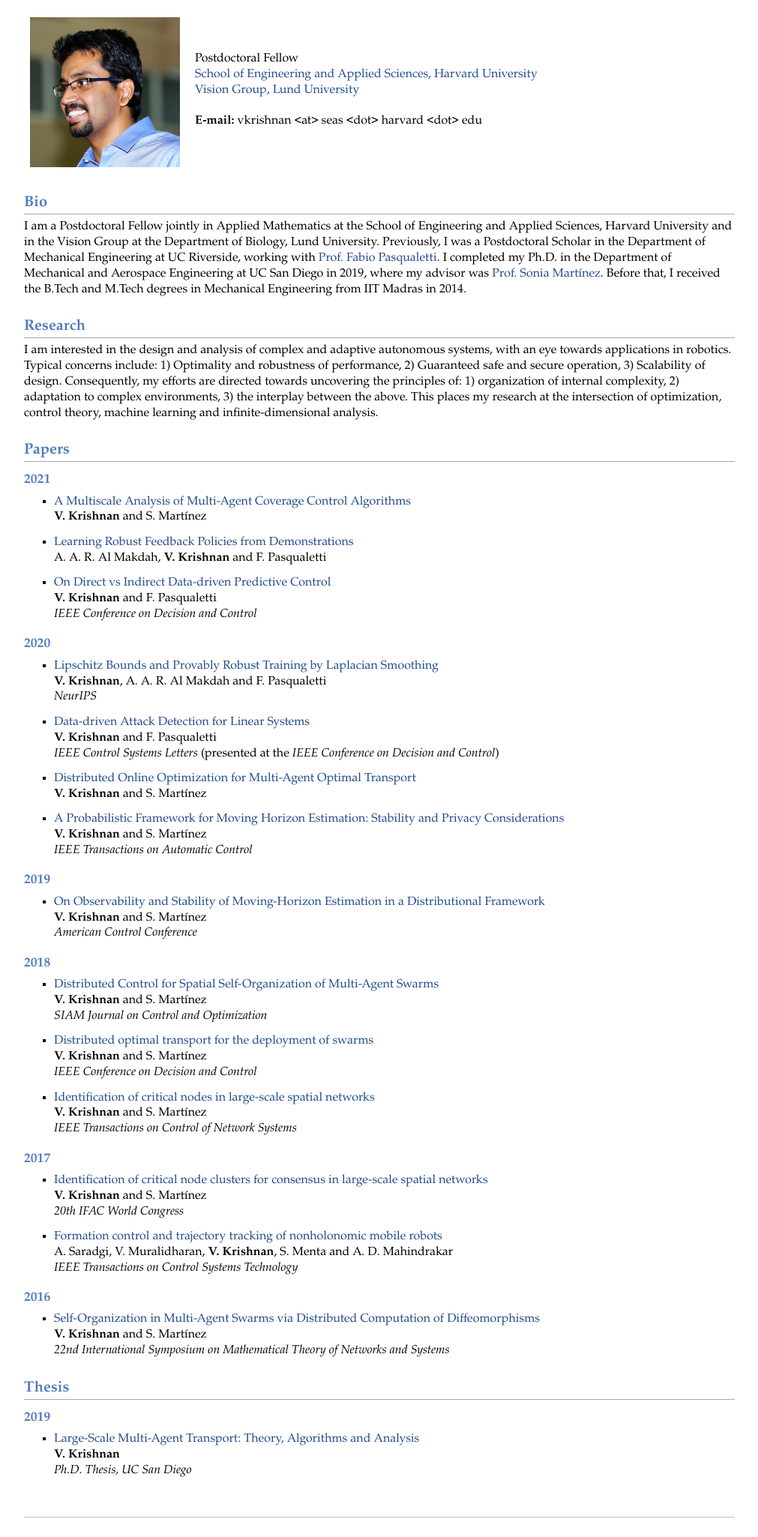
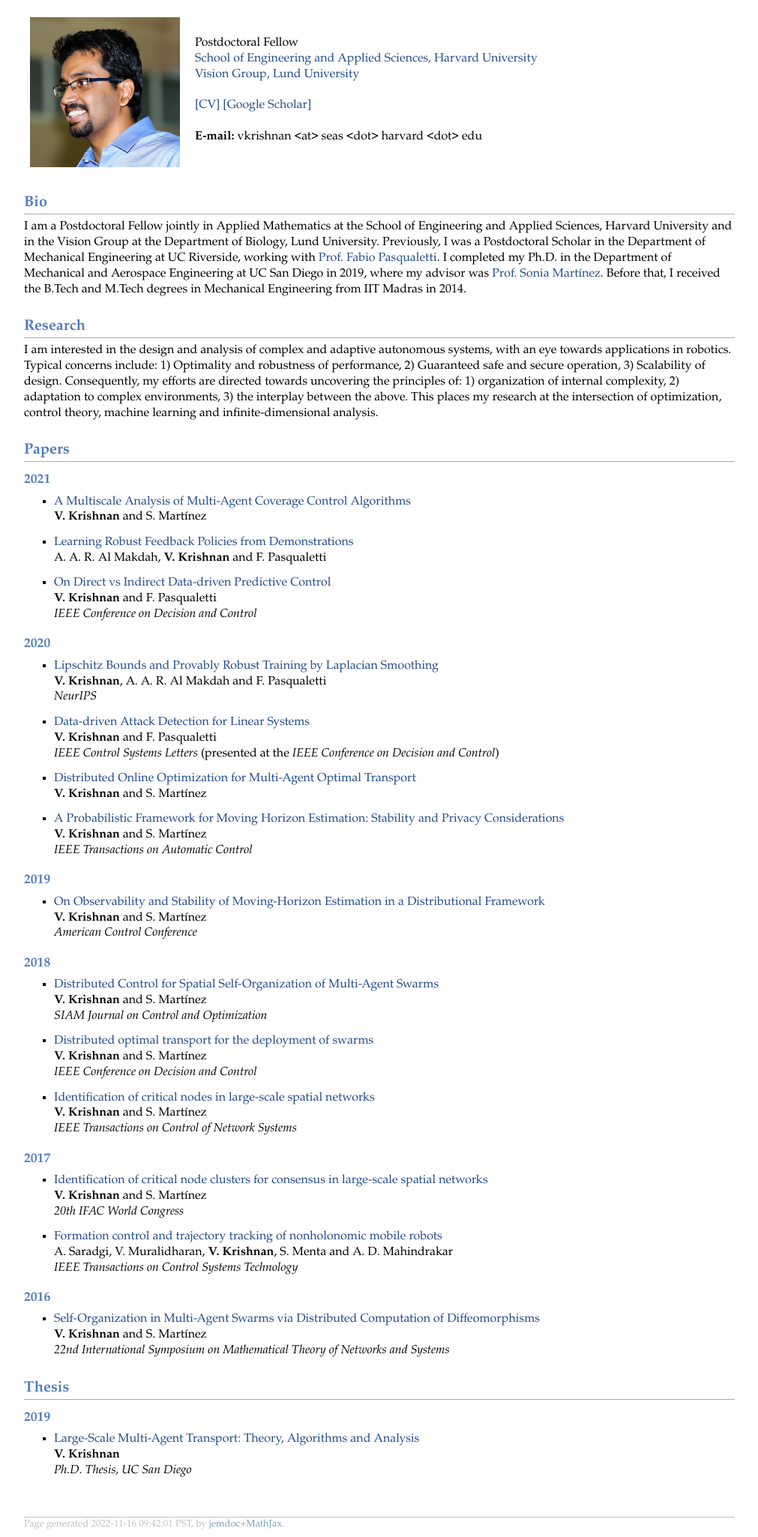
Before and after one commit to vishaal-krishnan/vishaal-krishnan.github.io, a plain HTML site: page index.html in a window 1280 px wide. Shown: the part 51-2101 px from the top of the page at 75% size, without its empty margins (134-1145 px from the left). Drawn offline with Linux system fonts and the light colour scheme.

Commit message:
Update index.html

```diff
--- a/index.html
+++ b/index.html
@@ -17,6 +17,7 @@
 <td align="left"><p>Postdoctoral Fellow <br />
 <a href="https://www.seas.harvard.edu//" target=&ldquo;blank&rdquo;>School of Engineering and Applied Sciences, Harvard University</a> <br />
 <a href="https://portal.research.lu.se/en/organisations/lund-vision-group" target=&ldquo;blank&rdquo;>Vision Group, Lund University</a> <br /><br />
+<a href="http://vishaal-krishnan.github.io/CV/CV_VK.pdf" target=&ldquo;blank&rdquo;>[CV]</a> <a href="https://scholar.google.com/citations?hl=en&amp;user=CXeYbMsAAAAJ&amp;view_op=list_works&amp;sortby=pubdate" target=&ldquo;blank&rdquo;>[Google Scholar]</a> <br /><br />
 <b>E-mail:</b> vkrishnan &lt;at&gt; seas &lt;dot&gt; harvard &lt;dot&gt; edu <br />
 </p>
 </td></tr></table>
@@ -139,6 +140,7 @@ A. Saradgi, V. Muralidharan, <b>V. Krishnan</b>, S. Menta and A. D. Mahindrakar
 </ul>
 <div id="footer">
 <div id="footer-text">
+Page generated 2022-11-16 09:42:01 PST, by <a href="https://github.com/wsshin/jemdoc_mathjax" target="blank">jemdoc+MathJax</a>.
 </div>
 </div>
 </div>
```
